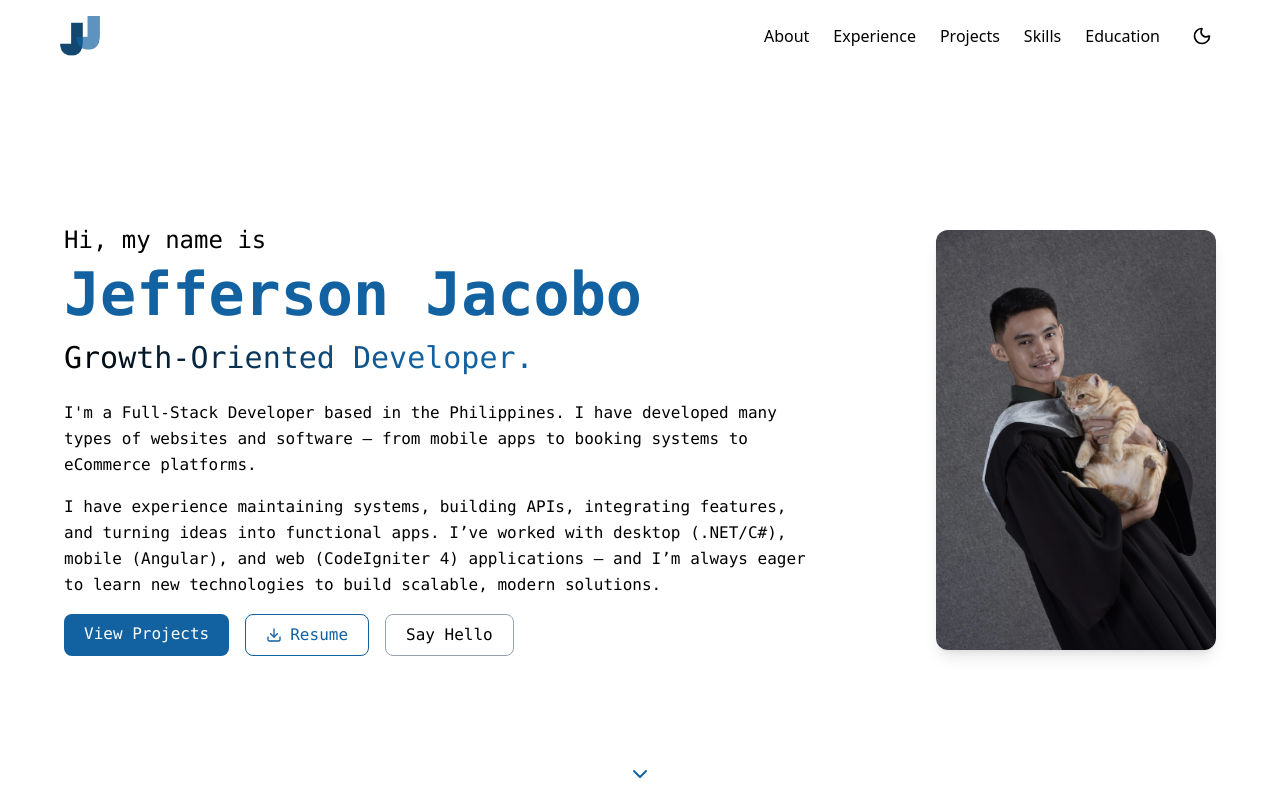
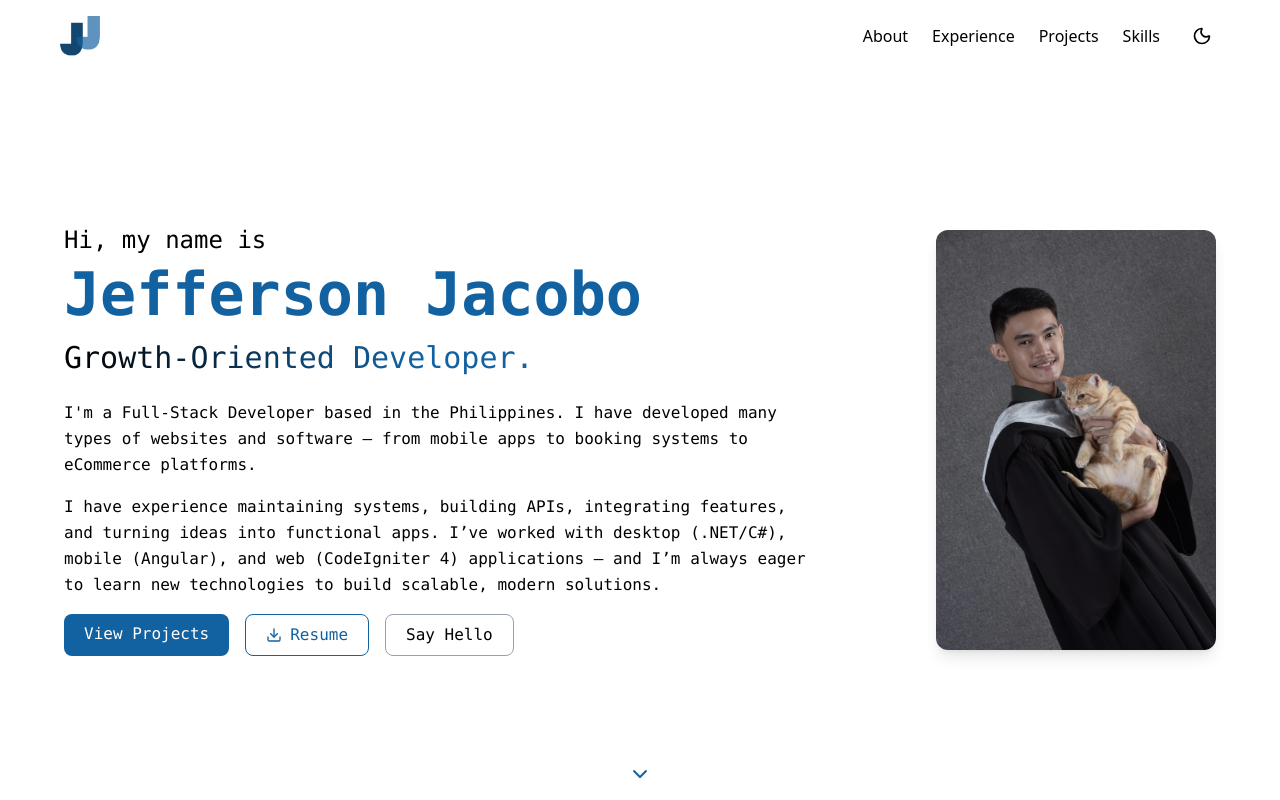
Before and after one commit to jjacobo-00/portfolio-v2, a React (Vite) app: page / in a window 1280 px wide. Shown: the top 800 px of the page. Built offline with nearby package versions, Linux system fonts and the light colour scheme.

Commit message:
update: remove education from list

```diff
--- a/src/components/Navbar.jsx
+++ b/src/components/Navbar.jsx
@@ -34,11 +34,6 @@
                     <li>
                         <a href="#skills" className="hover:text-blue-500 cursor-pointer">
                             Skills
-                        </a>
-                    </li>
-                    <li>
-                        <a href="#education" className="hover:text-blue-500 cursor-pointer">
-                            Education
                         </a>
                     </li>
 
@@ -86,7 +81,6 @@
                     <li className="hover:text-blue-500 cursor-pointer">Experience</li>
                     <li className="hover:text-blue-500 cursor-pointer">Projects</li>
                     <li className="hover:text-blue-500 cursor-pointer">Skills</li>
-                    <li className="hover:text-blue-500 cursor-pointer">Education</li>
                 </ul>
             )}
         </nav>
```
